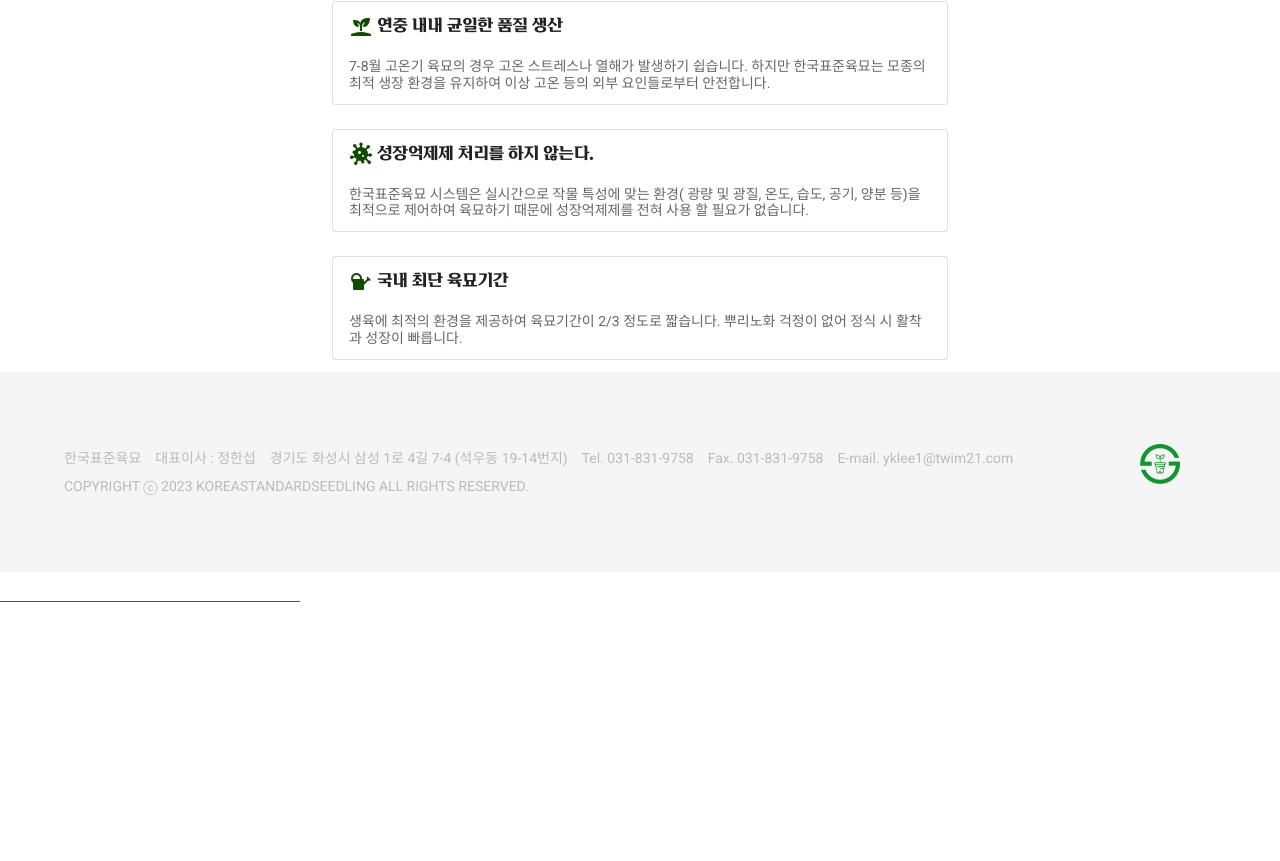
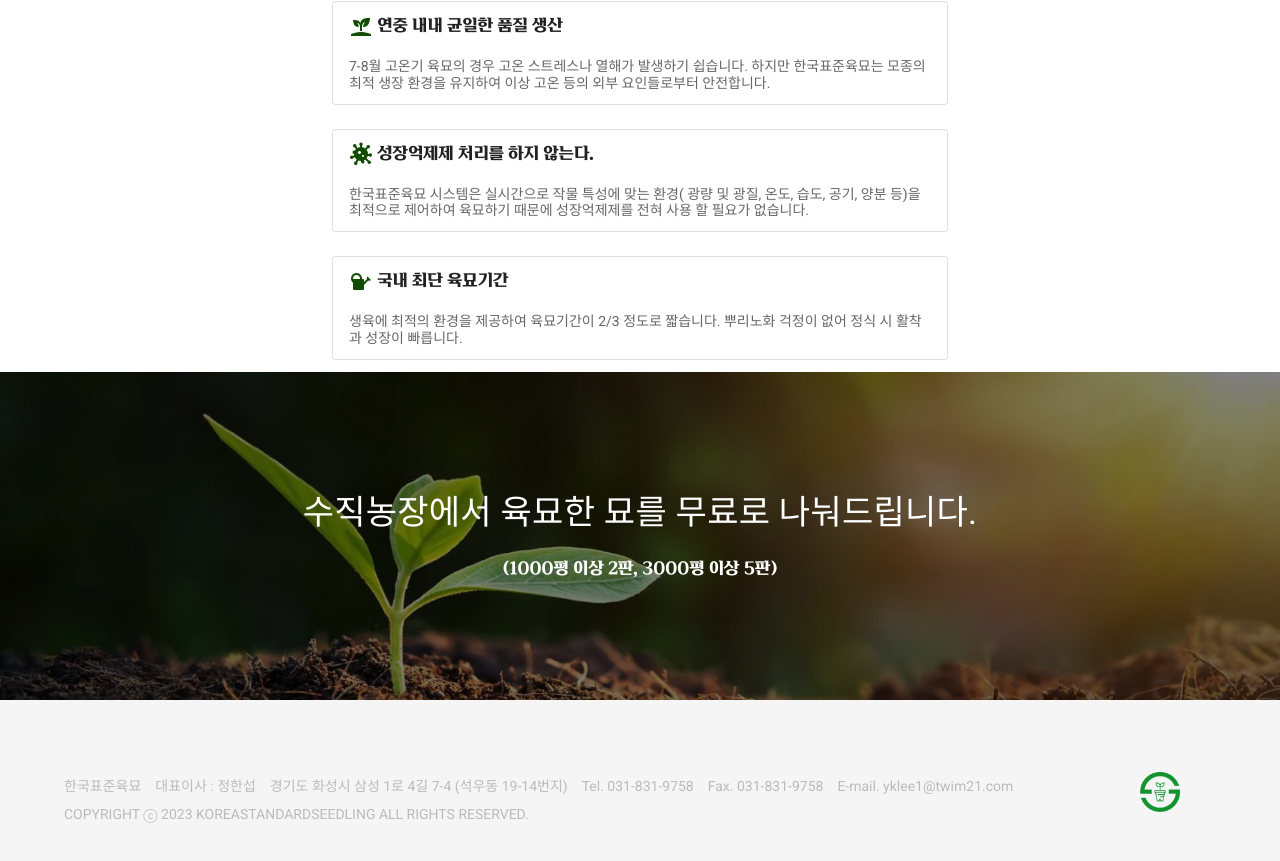
Before and after one commit to rladltmf224/landing, a Vue app: page /AppContent in a window 1280 px wide. Shown: the part 1593-2454 px from the top of the page. Before the commit the page ends 2195 px from the top, so only its background shows below. Built offline with nearby package versions, Linux system fonts and the light colour scheme.

Commit message:
dox:html제목 변경

```diff
--- a/public/index.html
+++ b/public/index.html
@@ -1,19 +1,35 @@
 <!DOCTYPE html>
 <html lang="en">
   <head>
-    <meta charset="utf-8">
-    <meta http-equiv="X-UA-Compatible" content="IE=edge">
-    <meta name="viewport" content="width=device-width,initial-scale=1.0">
-    <link rel="icon" href="<%= BASE_URL %>favicon.ico">
-    <title><%= htmlWebpackPlugin.options.title %></title>
-    <link rel="stylesheet" href="https://fonts.googleapis.com/css?family=Roboto:100,300,400,500,700,900">
-    <link rel="stylesheet" href="https://cdn.jsdelivr.net/npm/@mdi/font@latest/css/materialdesignicons.min.css">
-    <link rel="stylesheet" href="https://fonts.googleapis.com/css?family=Roboto:100,300,400,500,700,900">
-    <link rel="stylesheet" href="https://cdn.jsdelivr.net/npm/@mdi/font@latest/css/materialdesignicons.min.css">
+    <meta charset="utf-8" />
+    <meta http-equiv="X-UA-Compatible" content="IE=edge" />
+    <meta name="viewport" content="width=device-width,initial-scale=1.0" />
+    <link rel="icon" href="<%= BASE_URL %>favicon.ico" />
+    <title>한국표준육묘</title>
+    <link
+      rel="stylesheet"
+      href="https://fonts.googleapis.com/css?family=Roboto:100,300,400,500,700,900"
+    />
+    <link
+      rel="stylesheet"
+      href="https://cdn.jsdelivr.net/npm/@mdi/font@latest/css/materialdesignicons.min.css"
+    />
+    <link
+      rel="stylesheet"
+      href="https://fonts.googleapis.com/css?family=Roboto:100,300,400,500,700,900"
+    />
+    <link
+      rel="stylesheet"
+      href="https://cdn.jsdelivr.net/npm/@mdi/font@latest/css/materialdesignicons.min.css"
+    />
   </head>
   <body>
     <noscript>
-      <strong>We're sorry but <%= htmlWebpackPlugin.options.title %> doesn't work properly without JavaScript enabled. Please enable it to continue.</strong>
+      <strong
+        >We're sorry but <%= htmlWebpackPlugin.options.title %> doesn't work
+        properly without JavaScript enabled. Please enable it to
+        continue.</strong
+      >
     </noscript>
     <div id="app"></div>
     <!-- built files will be auto injected -->
--- a/src/views/content/AppContent.vue
+++ b/src/views/content/AppContent.vue
@@ -214,6 +214,24 @@
         </v-card>
       </v-col>
     </v-row>
+    <v-row>
+      <v-col class="px-0 my-0 py-0">
+        <div class="img-wrap">
+          <div class="text">
+            <p
+              class="ma-0 banner_title_text text-center text-h6 text-md-h5 text-lg-h4 text-sm-h4 text-xs-h4"
+            >
+              수직농장에서 육묘한 묘를 무료로 나눠드립니다.
+            </p>
+            <br />
+            <p class="pa-0 ma-0 banner_content_text">
+              (1000평 이상 2판, 3000평 이상 5판)
+            </p>
+          </div>
+          <v-img class="blur" src="../content/photo/seedling_banner.png" />
+        </div>
+      </v-col>
+    </v-row>
   </v-container>
 </template>
 <script lang="ts">
```
Also changed, not shown: src/components/AppHeader.vue (+4 -6 lines), 1 other file (tests, documents, lock files or other folders).
